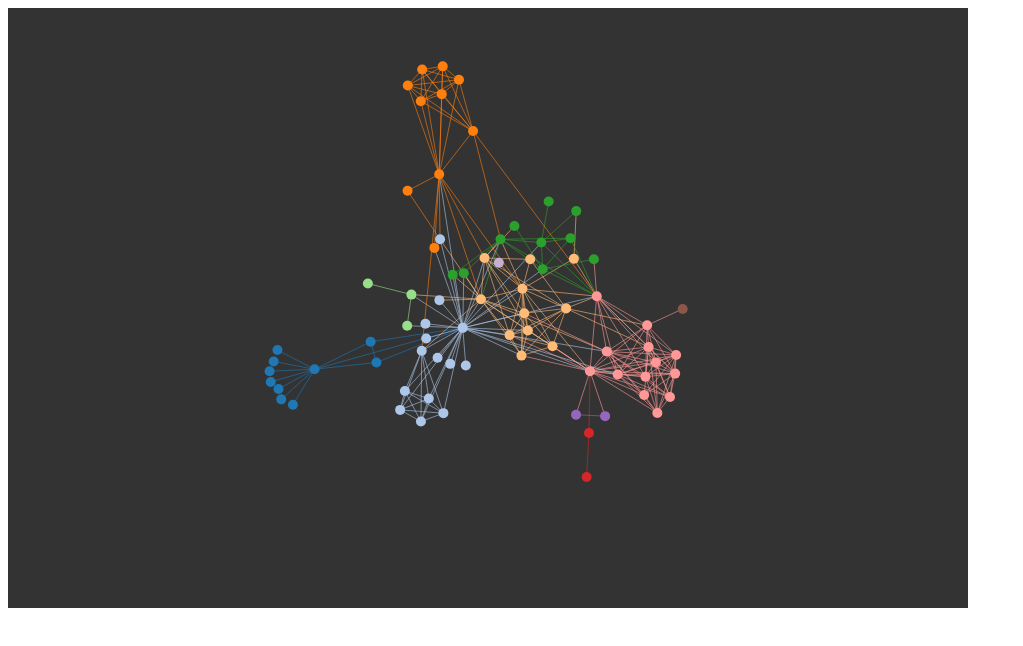
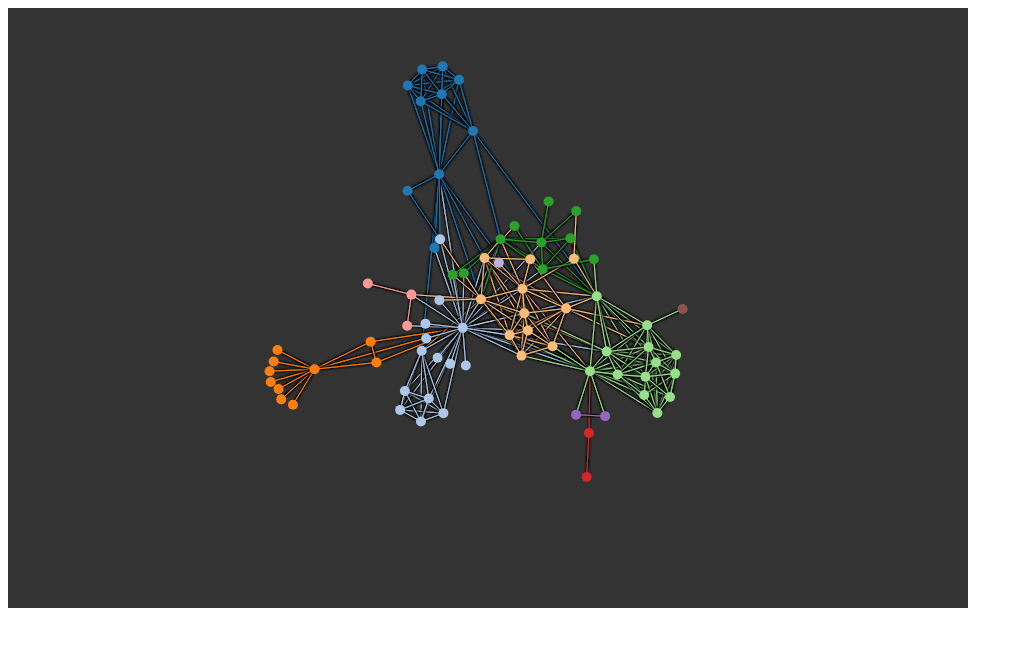
Before and after one commit to steveharoz/network-node-selection, a plain HTML site: page index.html in a window 1280 px wide. Shown: the whole page, without its empty margins (0-1023 px from the left). Drawn offline with nearby package versions, Linux system fonts and the light colour scheme.

Commit message:
Edge ordering and appearance (#2)

```diff
--- a/code.js
+++ b/code.js
@@ -49,9 +49,19 @@ function firstDraw() {
   simulation.force("link")
       .links(graph.links);
 
+  // perform node layout
   for (var i=0; i<1000; i++) {
       simulation.tick();
   }
+
+  // compute link length
+  for (var i=0; i<graph.links.length; i++) {
+      var x = graph.links[i].source.x - graph.links[i].target.x;
+      var y = graph.links[i].source.y - graph.links[i].target.y;
+      graph.links[i].distance = Math.sqrt(x * x + y * y);
+  }
+  graph.links = graph.links.sort( (a,b) => b.distance-a.distance );
+
 
   // stuff to do during force simulation
   function ticked() {
@@ -66,8 +76,8 @@ function firstDraw() {
     //     .attr("cy", function(d) { return d.y; });
   }
 
-  links = links.enter().append("line");
-    //.attr("filter", "url(#linkShadow)");
+  links = links.enter().append("line")
+    .attr("filter", "url(#linkShadow)");
   texts = text.enter().append("text")
     .attr("filter", "url(#shadow)");
 
@@ -100,7 +110,7 @@ function firstDraw() {
 
 function updateDraw() {
   var transition = d3.transition()
-    .duration(0);
+    .duration(250);
 
   for (var n=0; n<graph.nodes.length; n++) {
       graph.nodes[n].selected = selectionProximity(graph.nodes[n].id);
@@ -112,7 +122,7 @@ function updateDraw() {
       .data(graph.links)
       .transition(transition)
       .style("stroke", d => color( graph.nodes.find(n => n.id == d.target.id).group ))
-      .attr("stroke-width", d => Math.pow(Math.max( d.source.selected, d.target.selected),2)/2 + 1);
+      .attr("stroke-width", d => Math.pow(Math.max( d.source.selected, d.target.selected),2)/1.5 + 1);
   nodes
       .data(nodeIndices.map(i => graph.nodes[i]))
       .transition(transition)
@@ -166,7 +176,7 @@ function selectionProximity(id) {
 }
 
 function toWorldCoords(thing, shift=.25) {
-  shift = 1 + thing.selected * shift * is2D;
+  shift = 1 + thing.selected * shift * !is2D;
   return {
     x: (thing.x / width * 2 - 1) * shift,
     y: (thing.y / height * 2 - 1) * shift
--- a/index.html
+++ b/index.html
@@ -8,7 +8,7 @@ svg { background-color: #333; }
 
 line {
   stroke: #999;
-  stroke-opacity: 0.6;
+  /*stroke-opacity: 0.6;*/
 }
 
 circle {
@@ -25,10 +25,6 @@ text {
   /*stroke: #000;
   stroke-width: 1;*/
 }
-text {
-  /*-webkit-filter: drop-shadow( -5px -5px 5px #000 );
-          filter: drop-shadow( -5px -5px 5px #000 ); /* Same syntax as box-shadow */
-}
 
 
 </style>
@@ -44,7 +40,7 @@ text {
     </filter>
     <filter id="linkShadow" x="-100%" y="-100%" width="300%" height="300%">
       <feMorphology in="SourceAlpha" result="dilated" operator="dilate" radius="1"></feMorphology>
-      <feGaussianBlur in="dilated" result="blurred" stdDeviation="2"/> <!-- stdDeviation is how much to blur -->
+      <feGaussianBlur in="dilated" result="blurred" stdDeviation="1"/>
       <feMerge>
         <feMergeNode in="blurred"/> <!-- this contains the offset blurred image -->
         <feMergeNode in="SourceGraphic"/> <!-- this contains the element that the filter is applied to -->
```
